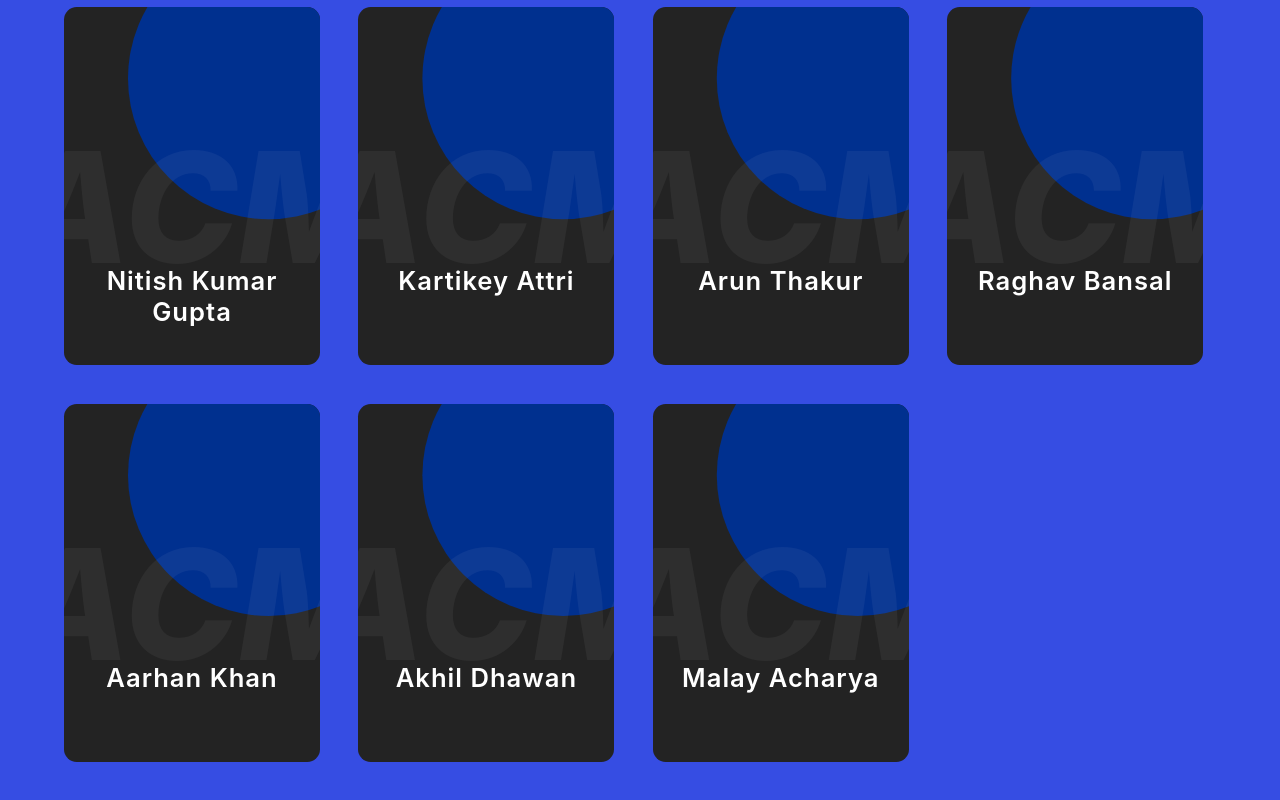
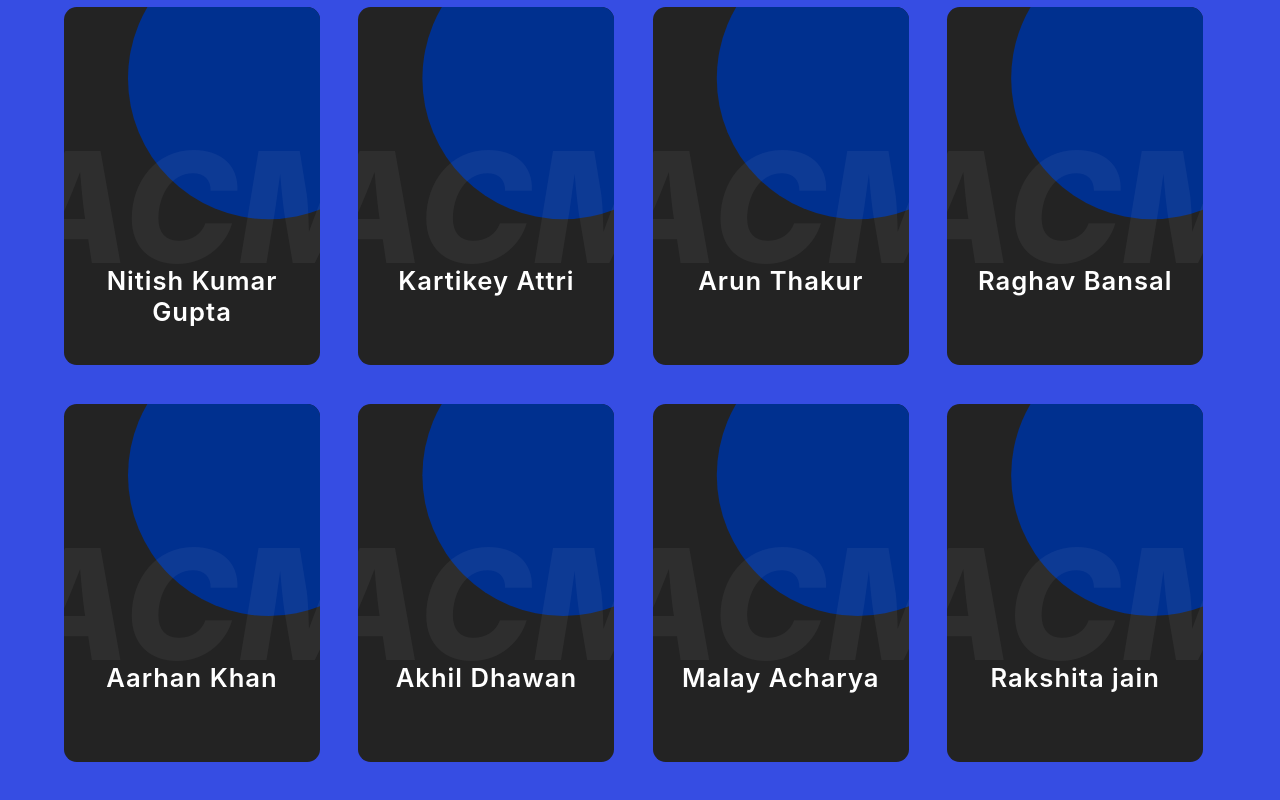
Before and after one commit to ACM-JUIT/ACM-Members, a React (Create React App) app: page / in a window 1280 px wide. Shown: the part 2738-3538 px from the top of the page. Built offline with nearby package versions, Linux system fonts and the light colour scheme.

Commit message:
Update data

```diff
--- a/src/data.js
+++ b/src/data.js
@@ -218,5 +218,12 @@ export const membersData = [
       insta: "sus",
       github: "sus",
       linkedin: "sus",
+    },
+	{
+      name: "Rakshita jain",
+      quote: "nice",
+      insta: "",
+      github: "",
+      linkedin: "",
     }
   ];
```
